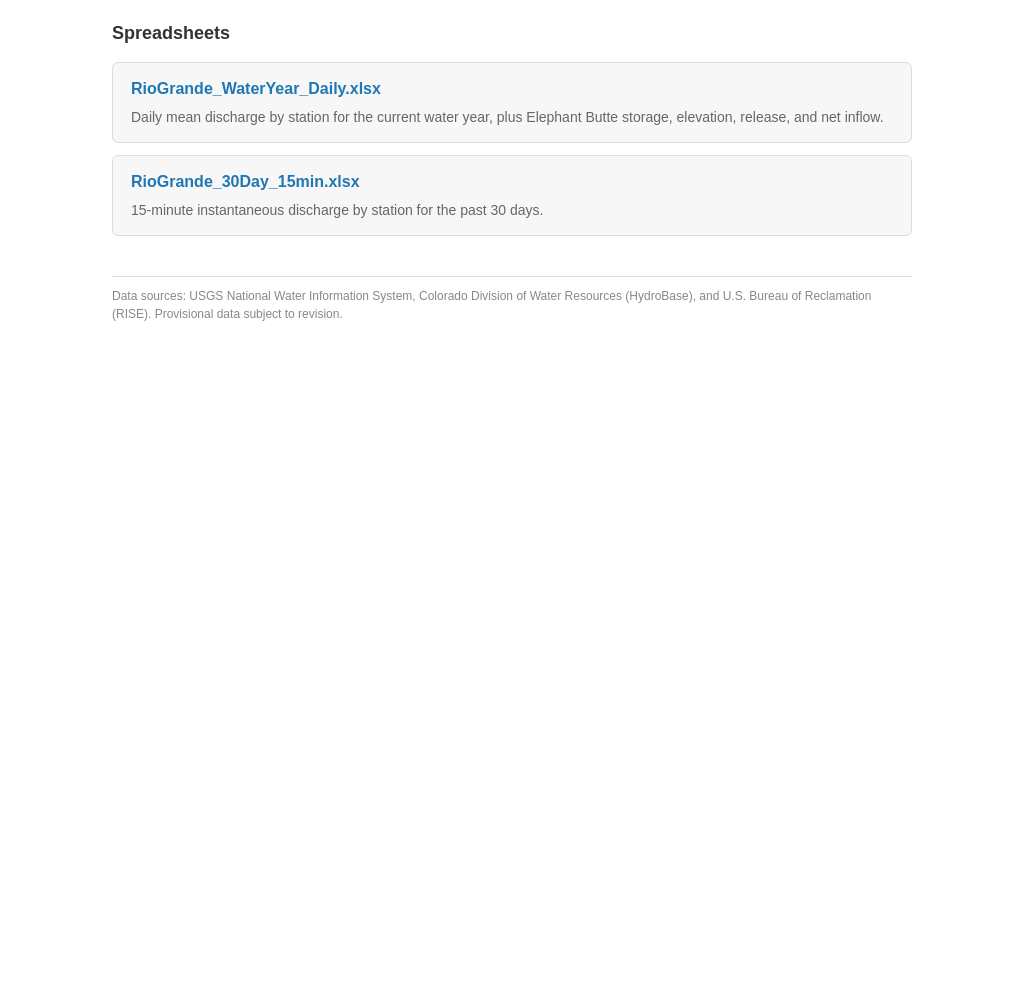
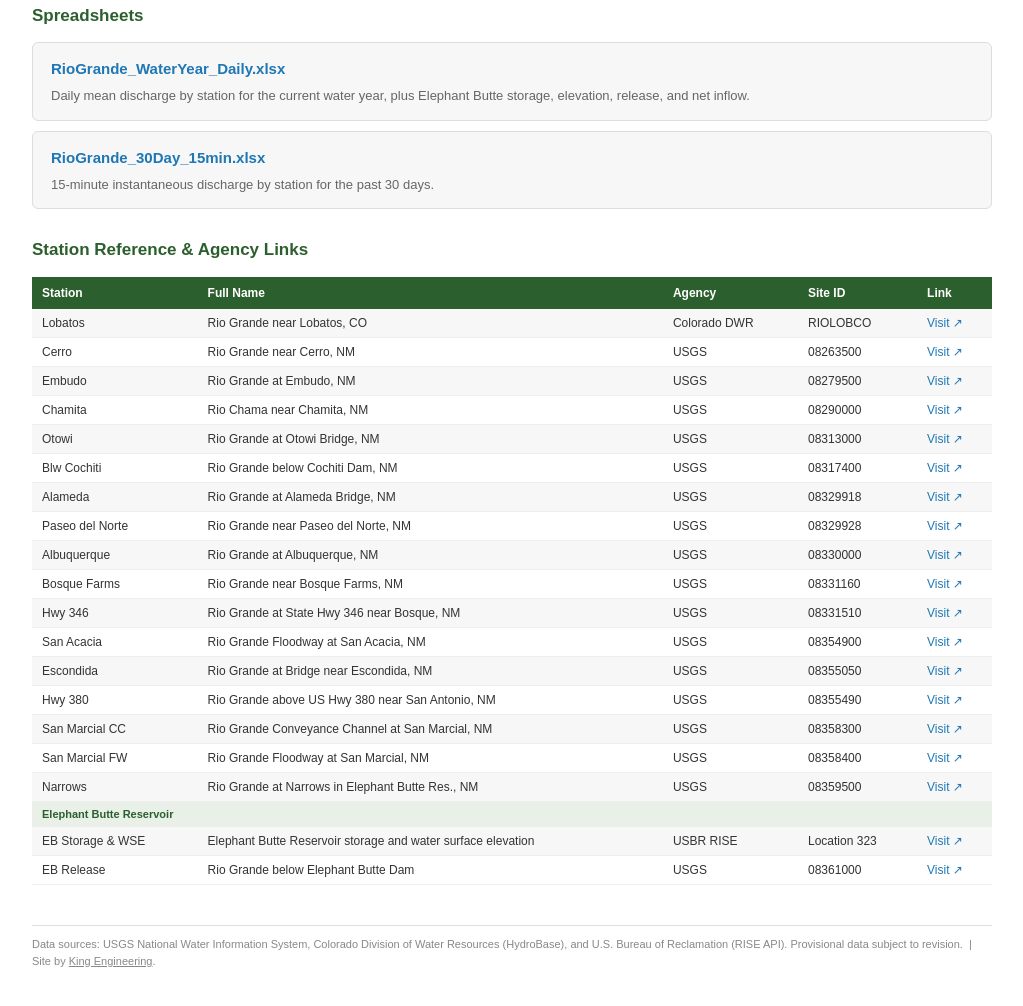
Before and after one commit to KingEngrNM/rio-grande-data, a plain HTML site: page index.html in a window 1280 px wide. Shown: the part 410-1416 px from the top of the page, without its empty margins (128-1151 px from the left). Before the commit the page ends 800 px from the top, so only its background shows below. Drawn offline with Linux system fonts and the light colour scheme.

Commit message:
Update index.html

```diff
--- a/index.html
+++ b/index.html
@@ -8,47 +8,41 @@
   body {
     font-family: Arial, Helvetica, sans-serif;
     color: #333;
-    max-width: 800px;
+    max-width: 960px;
     margin: 40px auto;
     padding: 0 20px;
     line-height: 1.5;
   }
-  h1 {
-    font-size: 24px;
-    border-bottom: 2px solid #2ca02c;
-    padding-bottom: 8px;
-  }
-  h2 {
-    font-size: 18px;
-    margin-top: 32px;
-  }
+  h1 { font-size: 24px; border-bottom: 2px solid #2c5f2e; padding-bottom: 8px; }
+  h2 { font-size: 17px; margin-top: 28px; color: #2c5f2e; }
   .card {
     background: #f7f7f7;
     border: 1px solid #ddd;
     border-radius: 6px;
     padding: 14px 18px;
-    margin-bottom: 12px;
+    margin-bottom: 10px;
   }
-  .card a {
-    font-size: 16px;
-    font-weight: bold;
-    color: #1f77b4;
-    text-decoration: none;
+  .card a { font-size: 15px; font-weight: bold; color: #1f77b4; text-decoration: none; }
+  .card a:hover { text-decoration: underline; }
+  .card p { margin: 5px 0 0; color: #666; font-size: 13px; }
+  table { width: 100%; border-collapse: collapse; margin-top: 8px; font-size: 12px; }
+  th {
+    background: #2c5f2e; color: #fff;
+    padding: 7px 10px; text-align: left; white-space: nowrap;
   }
-  .card a:hover {
-    text-decoration: underline;
-  }
-  .card p {
-    margin: 6px 0 0;
-    color: #666;
-    font-size: 14px;
+  td { padding: 5px 10px; border-bottom: 1px solid #eee; }
+  tr:nth-child(even) td { background: #f7f7f7; }
+  tr:hover td { background: #eef4ee; }
+  td a { color: #1f77b4; text-decoration: none; }
+  td a:hover { text-decoration: underline; }
+  .section-row td {
+    background: #e8f0e8 !important;
+    font-weight: bold; font-size: 11px;
+    color: #2c5f2e; padding: 4px 10px;
   }
   footer {
-    margin-top: 40px;
-    font-size: 12px;
-    color: #888;
-    border-top: 1px solid #ddd;
-    padding-top: 10px;
+    margin-top: 40px; font-size: 11px; color: #888;
+    border-top: 1px solid #ddd; padding-top: 10px;
   }
 </style>
 </head>
@@ -71,8 +65,8 @@
 
 <div class="card">
   <a href="RioGrande_Dashboard_15min.html">15-Minute Discharge &mdash; Past 30 Days</a>
-  <p>High-resolution instantaneous discharge for the past 30 days, with
-     adjustable y-axis range.</p>
+  <p>High-resolution instantaneous discharge for the past 30 days,
+     with adjustable y-axis range.</p>
 </div>
 
 <h2>Spreadsheets</h2>
@@ -88,10 +82,100 @@
   <p>15-minute instantaneous discharge by station for the past 30 days.</p>
 </div>
 
+<h2>Station Reference &amp; Agency Links</h2>
+
+<table>
+  <tr>
+    <th>Station</th>
+    <th>Full Name</th>
+    <th>Agency</th>
+    <th>Site ID</th>
+    <th>Link</th>
+  </tr>
+  <tr><td>Lobatos</td>
+      <td>Rio Grande near Lobatos, CO</td>
+      <td>Colorado DWR</td><td>RIOLOBCO</td>
+      <td><a href="https://dwr.state.co.us/Tools/Stations/RIOLOBCO" target="_blank">Visit &#8599;</a></td></tr>
+  <tr><td>Cerro</td>
+      <td>Rio Grande near Cerro, NM</td>
+      <td>USGS</td><td>08263500</td>
+      <td><a href="https://waterdata.usgs.gov/monitoring-location/08263500/" target="_blank">Visit &#8599;</a></td></tr>
+  <tr><td>Embudo</td>
+      <td>Rio Grande at Embudo, NM</td>
+      <td>USGS</td><td>08279500</td>
+      <td><a href="https://waterdata.usgs.gov/monitoring-location/08279500/" target="_blank">Visit &#8599;</a></td></tr>
+  <tr><td>Chamita</td>
+      <td>Rio Chama near Chamita, NM</td>
+      <td>USGS</td><td>08290000</td>
+      <td><a href="https://waterdata.usgs.gov/monitoring-location/08290000/" target="_blank">Visit &#8599;</a></td></tr>
+  <tr><td>Otowi</td>
+      <td>Rio Grande at Otowi Bridge, NM</td>
+      <td>USGS</td><td>08313000</td>
+      <td><a href="https://waterdata.usgs.gov/monitoring-location/08313000/" target="_blank">Visit &#8599;</a></td></tr>
+  <tr><td>Blw Cochiti</td>
+      <td>Rio Grande below Cochiti Dam, NM</td>
+      <td>USGS</td><td>08317400</td>
+      <td><a href="https://waterdata.usgs.gov/monitoring-location/08317400/" target="_blank">Visit &#8599;</a></td></tr>
+  <tr><td>Alameda</td>
+      <td>Rio Grande at Alameda Bridge, NM</td>
+      <td>USGS</td><td>08329918</td>
+      <td><a href="https://waterdata.usgs.gov/monitoring-location/08329918/" target="_blank">Visit &#8599;</a></td></tr>
+  <tr><td>Paseo del Norte</td>
+      <td>Rio Grande near Paseo del Norte, NM</td>
+      <td>USGS</td><td>08329928</td>
+      <td><a href="https://waterdata.usgs.gov/monitoring-location/08329928/" target="_blank">Visit &#8599;</a></td></tr>
+  <tr><td>Albuquerque</td>
+      <td>Rio Grande at Albuquerque, NM</td>
+      <td>USGS</td><td>08330000</td>
+      <td><a href="https://waterdata.usgs.gov/monitoring-location/08330000/" target="_blank">Visit &#8599;</a></td></tr>
+  <tr><td>Bosque Farms</td>
+      <td>Rio Grande near Bosque Farms, NM</td>
+      <td>USGS</td><td>08331160</td>
+      <td><a href="https://waterdata.usgs.gov/monitoring-location/08331160/" target="_blank">Visit &#8599;</a></td></tr>
+  <tr><td>Hwy 346</td>
+      <td>Rio Grande at State Hwy 346 near Bosque, NM</td>
+      <td>USGS</td><td>08331510</td>
+      <td><a href="https://waterdata.usgs.gov/monitoring-location/08331510/" target="_blank">Visit &#8599;</a></td></tr>
+  <tr><td>San Acacia</td>
+      <td>Rio Grande Floodway at San Acacia, NM</td>
+      <td>USGS</td><td>08354900</td>
+      <td><a href="https://waterdata.usgs.gov/monitoring-location/08354900/" target="_blank">Visit &#8599;</a></td></tr>
+  <tr><td>Escondida</td>
+      <td>Rio Grande at Bridge near Escondida, NM</td>
+      <td>USGS</td><td>08355050</td>
+      <td><a href="https://waterdata.usgs.gov/monitoring-location/08355050/" target="_blank">Visit &#8599;</a></td></tr>
+  <tr><td>Hwy 380</td>
+      <td>Rio Grande above US Hwy 380 near San Antonio, NM</td>
+      <td>USGS</td><td>08355490</td>
+      <td><a href="https://waterdata.usgs.gov/monitoring-location/08355490/" target="_blank">Visit &#8599;</a></td></tr>
+  <tr><td>San Marcial CC</td>
+      <td>Rio Grande Conveyance Channel at San Marcial, NM</td>
+      <td>USGS</td><td>08358300</td>
+      <td><a href="https://waterdata.usgs.gov/monitoring-location/08358300/" target="_blank">Visit &#8599;</a></td></tr>
+  <tr><td>San Marcial FW</td>
+      <td>Rio Grande Floodway at San Marcial, NM</td>
+      <td>USGS</td><td>08358400</td>
+      <td><a href="https://waterdata.usgs.gov/monitoring-location/08358400/" target="_blank">Visit &#8599;</a></td></tr>
+  <tr><td>Narrows</td>
+      <td>Rio Grande at Narrows in Elephant Butte Res., NM</td>
+      <td>USGS</td><td>08359500</td>
+      <td><a href="https://waterdata.usgs.gov/monitoring-location/08359500/" target="_blank">Visit &#8599;</a></td></tr>
+  <tr class="section-row"><td colspan="5">Elephant Butte Reservoir</td></tr>
+  <tr><td>EB Storage &amp; WSE</td>
+      <td>Elephant Butte Reservoir storage and water surface elevation</td>
+      <td>USBR RISE</td><td>Location 323</td>
+      <td><a href="https://data.usbr.gov/catalog/2293" target="_blank">Visit &#8599;</a></td></tr>
+  <tr><td>EB Release</td>
+      <td>Rio Grande below Elephant Butte Dam</td>
+      <td>USGS</td><td>08361000</td>
+      <td><a href="https://waterdata.usgs.gov/monitoring-location/08361000/" target="_blank">Visit &#8599;</a></td></tr>
+</table>
+
 <footer>
   Data sources: USGS National Water Information System, Colorado Division
-  of Water Resources (HydroBase), and U.S. Bureau of Reclamation (RISE).
-  Provisional data subject to revision.
+  of Water Resources (HydroBase), and U.S. Bureau of Reclamation (RISE API).
+  Provisional data subject to revision. &nbsp;|&nbsp;
+  Site by <a href="https://kingengr.com" style="color:#888;">King Engineering</a>.
 </footer>
 
 </body>
```
